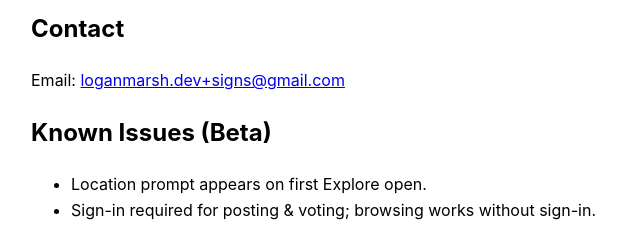
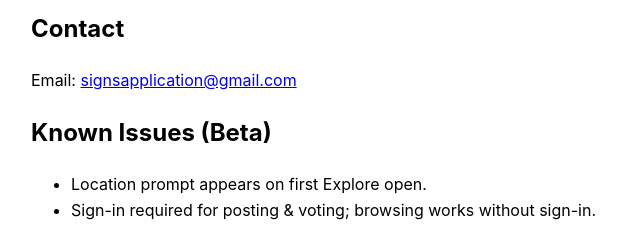
Before and after one commit to Craig-Daniels/signs-support-site, a plain HTML site: page index.html in a window 1280 px wide. Shown: the part 148-384 px from the top of the page, 199-839 px from the left. Drawn offline with Linux system fonts and the light colour scheme.

```diff
--- a/index.html
+++ b/index.html
@@ -5,7 +5,7 @@
 <h1>Signs — Support</h1>
 <p>If you run into an issue, include device model, iOS version, and steps to reproduce.</p>
 <h2>Contact</h2>
-<p>Email: <a href="mailto:signsapplication@gmail.com">loganmarsh.dev+signs@gmail.com</a></p>
+<p>Email: <a href="mailto:signsapplication@gmail.com">signsapplication@gmail.com</a></p>
 <h2>Known Issues (Beta)</h2>
 <ul><li>Location prompt appears on first Explore open.</li>
 <li>Sign-in required for posting & voting; browsing works without sign-in.</li></ul>
```
Also changed, not shown: privacy.html (+1 -1 lines).
